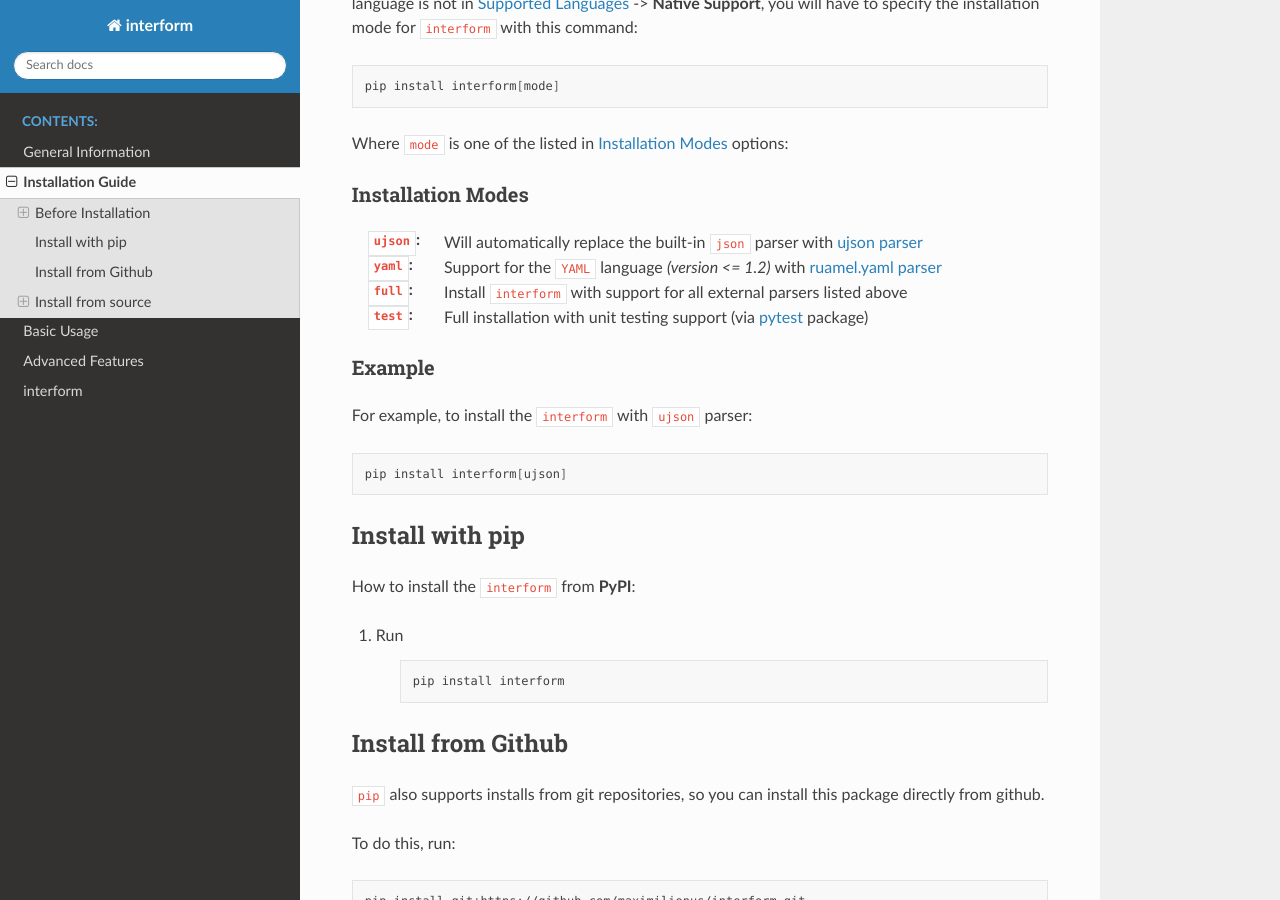
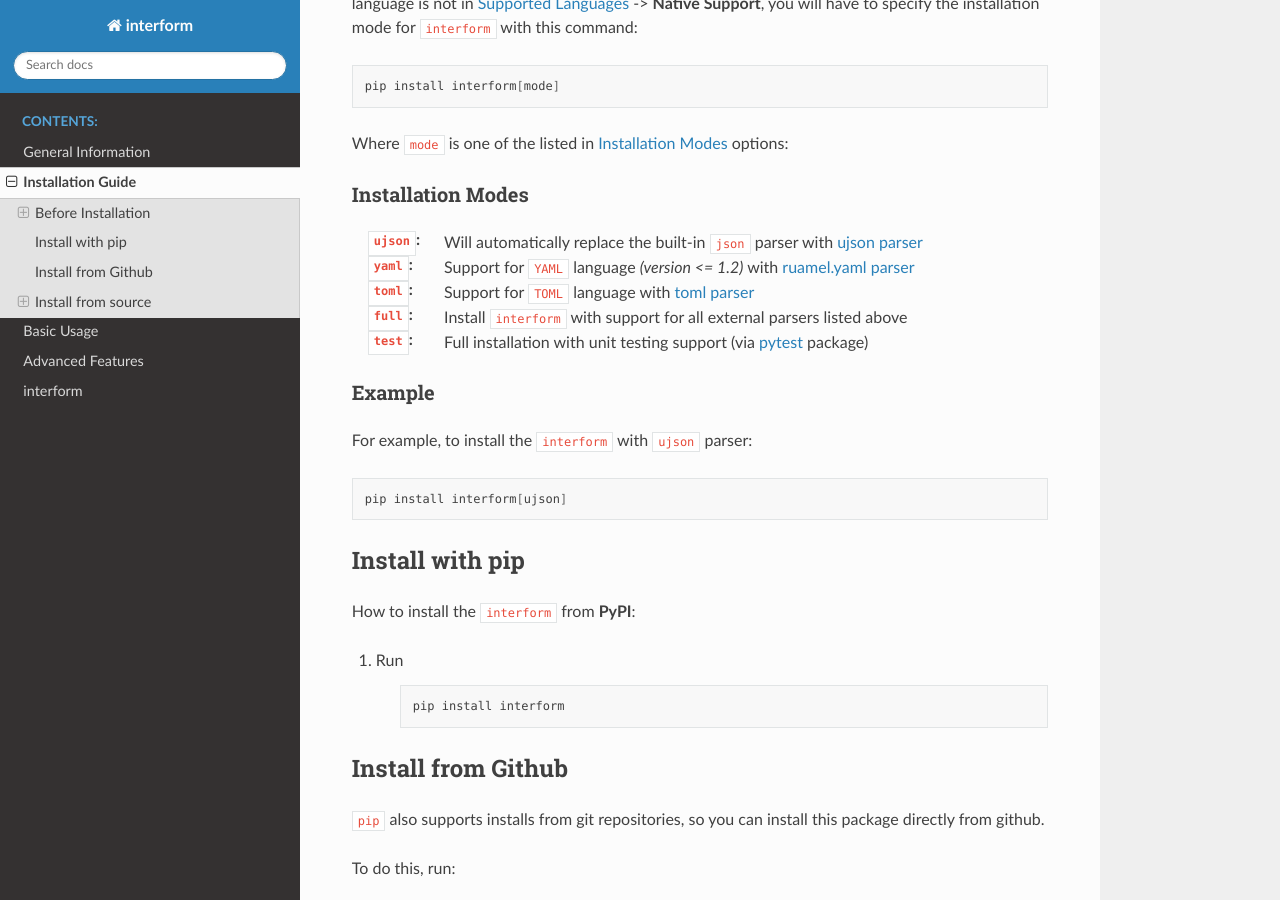
Before and after one commit to maximilionus/interform, a Sphinx documentation site: the page built from docs/guide_installation.rst, in a window 1280 px wide and 900 px high, scrolled down 324 px. Built offline with Sphinx 7.4.7 and the Read the Docs theme 2.0.0, drawn with Linux system fonts in a browser that asks for light colours; the version number could not be read and is left out.

Commit message:
added TOML to docs, README and enhanced Makefile

```diff
--- a/README.rst
+++ b/README.rst
@@ -18,6 +18,7 @@
 - External Support
     - ``ujson`` *(replacement for python built-in json parser)*
     - ``yaml`` *(version <= 1.2)*
+    - ``toml``
 
 ..
 
--- a/docs/general.rst
+++ b/docs/general.rst
@@ -22,6 +22,7 @@
 - External Support
     - ``ujson`` *(replacement for python built-in json parser)*
     - ``yaml`` *(version <= 1.2)*
+    - ``toml``
 
 .. note::
     Languages, listed in **Native Support** are supported by python without any external packages, while **External Support** requires external packages to be installed. For more detailed information go here: :doc:`guide_installation`
--- a/docs/guide_installation.rst
+++ b/docs/guide_installation.rst
@@ -17,10 +17,13 @@
 Installation Modes
 ~~~~~~~~~~~~~~~~~~~~~~~~~~~~~~~~~~~~
 :``ujson``:
-    Will automatically replace the built-in ``json`` parser with `ujson parser <https://pypi.org/project/ujson/>`_
+    Will automatically replace the built-in ``json`` parser with `ujson parser <https://pypi.org/project/ujson/>`__
 
 :``yaml``:
-    Support for the ``YAML`` language *(version <= 1.2)* with `ruamel.yaml parser <https://pypi.org/project/ruamel.yaml/>`_
+    Support for ``YAML`` language *(version <= 1.2)* with `ruamel.yaml parser <https://pypi.org/project/ruamel.yaml/>`__
+
+:``toml``:
+    Support for ``TOML`` language with `toml parser <https://pypi.org/project/toml/>`__
 
 :``full``:
     Install ``interform`` with support for all external parsers listed above
--- a/setup.py
+++ b/setup.py
@@ -42,7 +42,7 @@
     description='Powerful and easy to use tool for working with various data interchange formats (json, yaml, etc.)',
     long_description_content_type='text/x-rst',
     long_description=readme_text,
-    keywords='data interchange format files dif json yaml',
+    keywords='data interchange format files dif json yaml toml',
     packages=find_packages(),
     extras_require=extras_require,
     license='MIT',
```
Also changed, not shown: docs/interform.langs.rst (+9 -0 lines), 2 other files.
